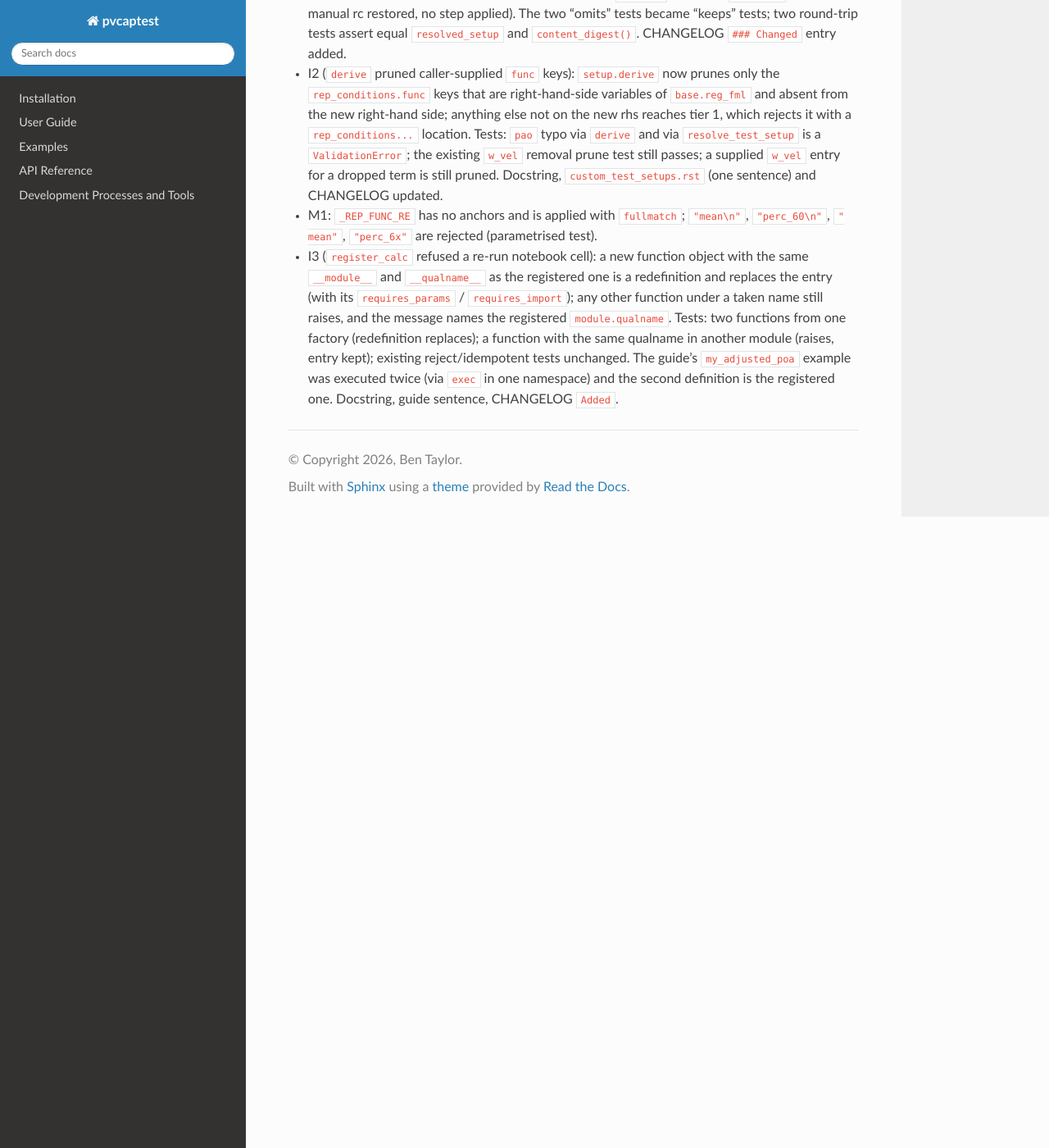
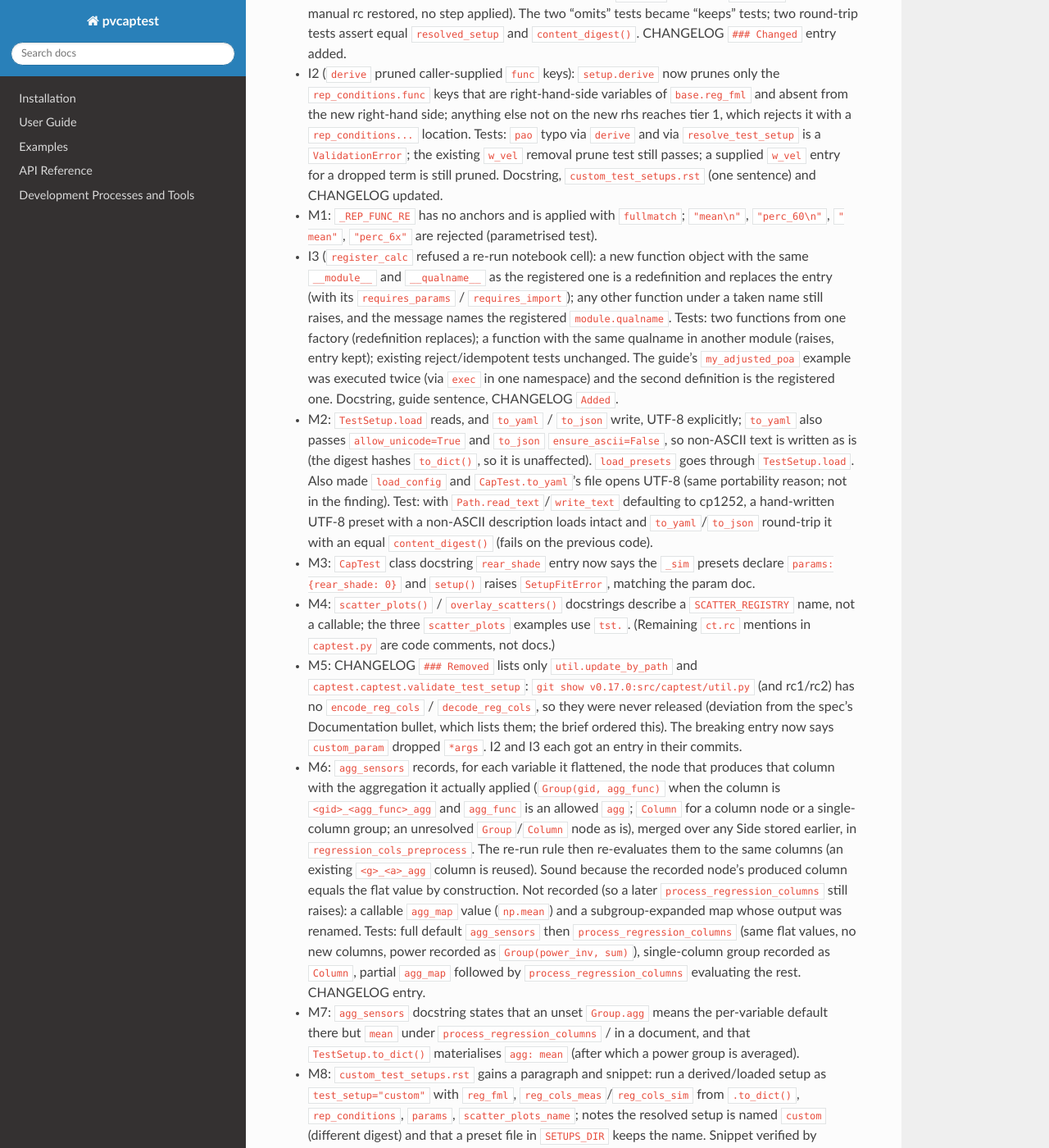
Before and after one commit to pvcaptest/pvcaptest, a Sphinx documentation site: the page built from docs/superpowers/notes/2026-09-24-implementation-log.md, in a window 1280 px wide and 1400 px high, scrolled down 15598 px. Shown: the whole window at 82% size. Built offline with Sphinx 7.4.7 and the Read the Docs theme 3.1.0, drawn with Linux system fonts in a browser that asks for light colours; some of the changed text lies outside the part shown.

Commit message:
fix: final review minors — utf-8 setup files, agg_sensors re-run, docs
- TestSetup.load/to_yaml/to_json (and CapTest yaml files) use UTF-8.
- agg_sensors records the node behind each flattened value in
  regression_cols_preprocess, so process_regression_columns can follow it.
- Docstrings: rear_shade refusal, SCATTER_REGISTRY names and tst examples,
  setup(side=) replacing resolved_setup, agg_sensors unset-agg semantics.
- CHANGELOG: never-released encode/decode_reg_cols dropped from Removed;
  custom_param *args. User guide: running a derived setup in a CapTest.

Review: code
Co-Authored-By: Claude Fable 5.1 <noreply@anthropic.com>
Claude-Session: https://claude.ai/code/session_01AkqRVnUricrbyNJvB8VDk1

```diff
--- a/docs/superpowers/notes/2026-09-24-implementation-log.md
+++ b/docs/superpowers/notes/2026-09-24-implementation-log.md
@@ -679,3 +679,55 @@ Branch: `reg-cols-serialization`
   another module (raises, entry kept); existing reject/idempotent tests unchanged. The
   guide's `my_adjusted_poa` example was executed twice (via `exec` in one namespace) and the
   second definition is the registered one. Docstring, guide sentence, CHANGELOG `Added`.
+- M2: `TestSetup.load` reads, and `to_yaml` / `to_json` write, UTF-8 explicitly;
+  `to_yaml` also passes `allow_unicode=True` and `to_json` `ensure_ascii=False`, so
+  non-ASCII text is written as is (the digest hashes `to_dict()`, so it is unaffected).
+  `load_presets` goes through `TestSetup.load`. Also made `load_config` and
+  `CapTest.to_yaml`'s file opens UTF-8 (same portability reason; not in the finding).
+  Test: with `Path.read_text`/`write_text` defaulting to cp1252, a hand-written UTF-8 preset
+  with a non-ASCII description loads intact and `to_yaml`/`to_json` round-trip it with an
+  equal `content_digest()` (fails on the previous code).
+- M3: `CapTest` class docstring `rear_shade` entry now says the `_sim` presets declare
+  `params: {rear_shade: 0}` and `setup()` raises `SetupFitError`, matching the param doc.
+- M4: `scatter_plots()` / `overlay_scatters()` docstrings describe a `SCATTER_REGISTRY` name,
+  not a callable; the three `scatter_plots` examples use `tst.`. (Remaining `ct.rc` mentions
+  in `captest.py` are code comments, not docs.)
+- M5: CHANGELOG `### Removed` lists only `util.update_by_path` and
+  `captest.captest.validate_test_setup`: `git show v0.17.0:src/captest/util.py` (and rc1/rc2)
+  has no `encode_reg_cols` / `decode_reg_cols`, so they were never released (deviation from
+  the spec's Documentation bullet, which lists them; the brief ordered this). The breaking
+  entry now says `custom_param` dropped `*args`. I2 and I3 each got an entry in their commits.
+- M6: `agg_sensors` records, for each variable it flattened, the node that produces that
+  column with the aggregation it actually applied (`Group(gid, agg_func)` when the column is
+  `<gid>_<agg_func>_agg` and `agg_func` is an allowed `agg`; `Column` for a column node or a
+  single-column group; an unresolved `Group`/`Column` node as is), merged over any Side
+  stored earlier, in `regression_cols_preprocess`. The re-run rule then re-evaluates them to
+  the same columns (an existing `<g>_<a>_agg` column is reused). Sound because the recorded
+  node's produced column equals the flat value by construction. Not recorded (so a later
+  `process_regression_columns` still raises): a callable `agg_map` value (`np.mean`) and a
+  subgroup-expanded map whose output was renamed. Tests: full default `agg_sensors` then
+  `process_regression_columns` (same flat values, no new columns, power recorded as
+  `Group(power_inv, sum)`), single-column group recorded as `Column`, partial `agg_map`
+  followed by `process_regression_columns` evaluating the rest. CHANGELOG entry.
+- M7: `agg_sensors` docstring states that an unset `Group.agg` means the per-variable
+  default there but `mean` under `process_regression_columns` / in a document, and that
+  `TestSetup.to_dict()` materialises `agg: mean` (after which a power group is averaged).
+- M8: `custom_test_setups.rst` gains a paragraph and snippet: run a derived/loaded setup as
+  `test_setup="custom"` with `reg_fml`, `reg_cols_meas`/`reg_cols_sim` from `.to_dict()`,
+  `rep_conditions`, `params`, `scatter_plots_name`; notes the resolved setup is named
+  `custom` (different digest) and that a preset file in `SETUPS_DIR` keeps the name. Snippet
+  verified by running it against the fixture data (`build_meas_default` /
+  `build_sim_default`, a variant with `poa` median-aggregated): resolved formula, sides,
+  rep_conditions, params and scatter_plots equal the variant's; filters, `rep_cond`,
+  `fit_regression` and `captest_results` ran.
+- M9: chose to document, not change: `setup(side=...)` docstring says `resolved_setup` is
+  replaced for both sides and the other side's regression state may no longer match it
+  until it is set up again. Keeping the old resolution would leave the side just wired
+  inconsistent with `resolved_setup` instead.
+- Test result: `just lint` / `just fmt` clean; `just test` 1450 passed;
+  `tests/test_setup_oracles.py` 11 passed (oracle files and test untouched); `just docs`
+  exit 0; clean (`-E`) build 85 warnings on both HEAD-before and this tree, sorted warning
+  lists identical.
+- Deviations: M2 also covers `load_config` / `CapTest.to_yaml`; M5 as above.
+- Anything the owner should look at: M6's two unrecorded cases (callable `agg_map` value,
+  renamed subgroup output) still raise on a following `process_regression_columns`.
```
Also changed, not shown: CHANGELOG.md (+6 -3 lines), docs/user_guide/custom_test_setups.rst (+28 -0 lines), 5 other files.
